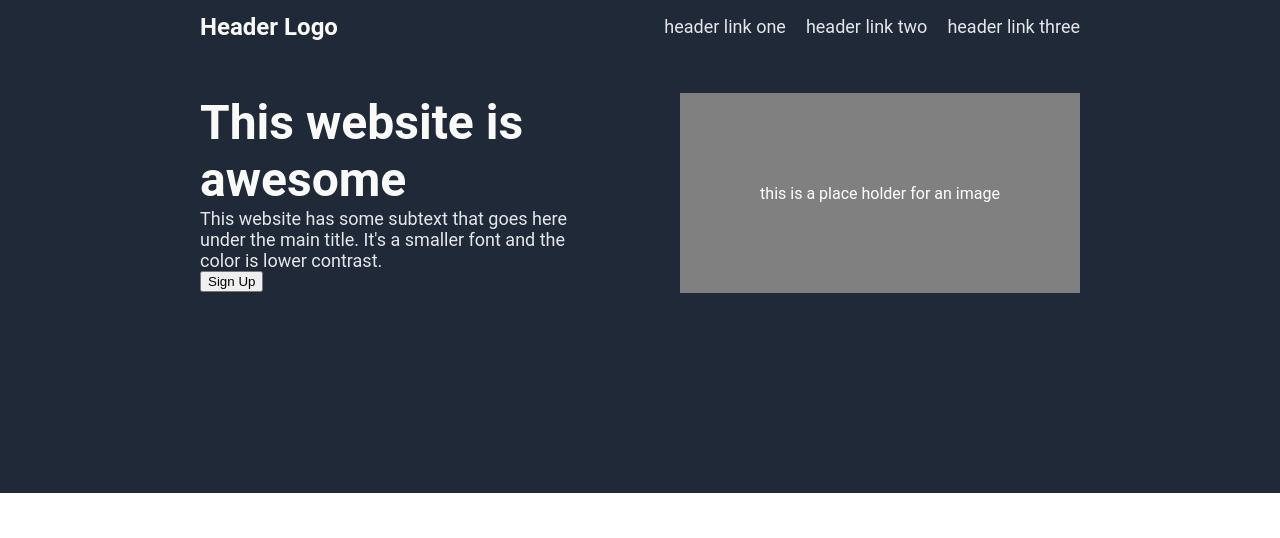
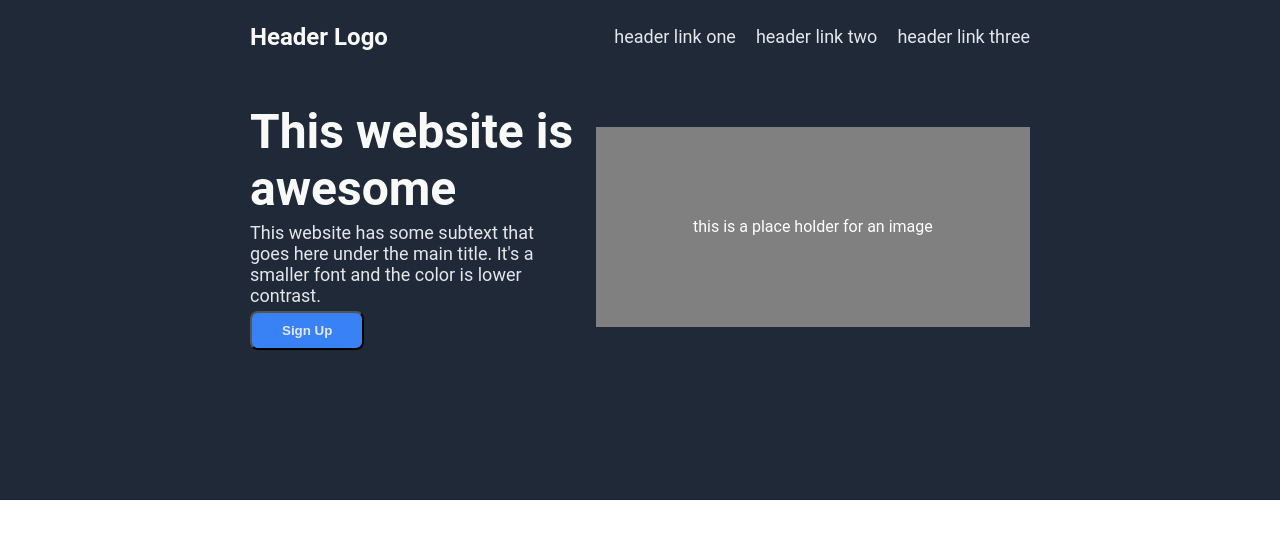
Before and after one commit to sam1rC/landing-page, a plain HTML site: page index.html in a window 1280 px wide. Drawn offline with Linux system fonts and the light colour scheme.

Commit message:
add styles to the button and align main text

```diff
--- a/index.html
+++ b/index.html
@@ -26,8 +26,9 @@
                 <div class="secondary-text">This website has some subtext that goes here under the main title.
                     It's a smaller font and the color is lower contrast.
                 </div>
-                <button>Sign Up</button>
+                <div><button class="sign-btn">Sign Up</button>  </div>
             </div>
+
             <div class="place-holder">this is a place holder for an image</div>
         </div>
 
--- a/styles.css
+++ b/styles.css
@@ -12,9 +12,7 @@ body{
     background-color: #1F2937;
     display: flex;
     flex-direction: column;
-    padding-left: 200px;
-    padding-right: 200px;
-    padding-bottom: 200px;
+    padding: 10px 250px 150px 250px;
     gap: 40px;
 }
 
@@ -56,8 +54,11 @@ li{
 
 /*BOTTOM HEADER*/
 .description-text{
-    width: 400px;
+    display: flex;
+    flex-direction: column;
+    width: 450px;
     height: auto;
+    gap: 5px;
 }
 
 
@@ -75,9 +76,18 @@ li{
 
 .place-holder{
     display: flex;
-    width: 400px;
+    width: 600px;
     height: 200px;
     background-color: gray;
     justify-content: center;
     align-items: center;
 }
+
+.sign-btn{
+    background-color: #3882F6;
+    color: #E5E7EB;
+    font-weight: bold;
+    padding: 10px 30px 10px 30px;
+    border-radius: 8px;
+    align-self: center;
+}
```
